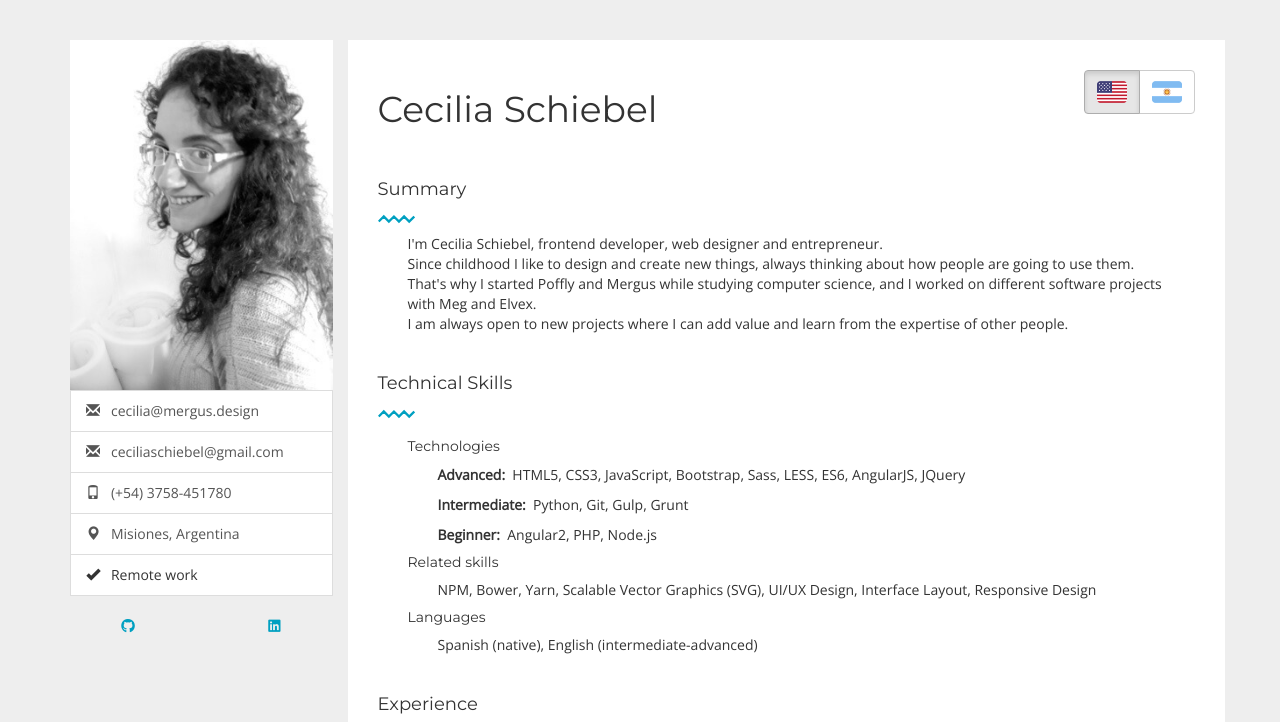
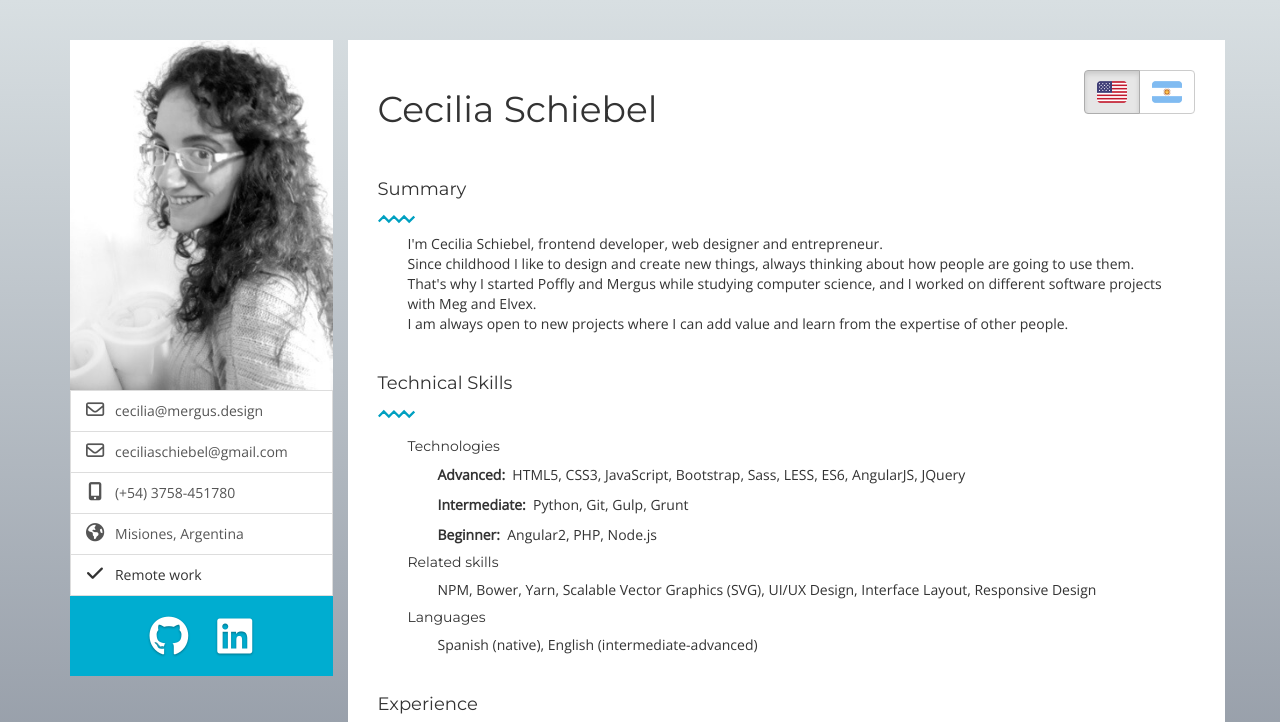
Before and after one commit to ceciliaschiebel/ceciliaschiebel.github.io, a plain HTML site: page index.html in a window 1280 px wide. Shown: the top 722 px of the page. Drawn offline with nearby package versions, Linux system fonts and the light colour scheme.

Commit message:
add links, change styles

```diff
--- a/css/style.css
+++ b/css/style.css
@@ -2,7 +2,9 @@
  * resume
  */
 body {
-  background: #EEEEEE;
+  background: #d8dfe2;
+  background: -webkit-linear-gradient(to bottom, #d8dfe2, #283048);
+  background: linear-gradient(to bottom, #d8dfe2, #283048);
   font-family: 'Open Sans', sans-serif;
   padding: 40px 0;
   color: #333;
@@ -25,13 +27,54 @@ a:focus {
 }
 #content-left {
   max-width: 300px;
+  margin-bottom: 20px;
 }
-#content-left .list-group-item {
+#content-left .list-group {
+  margin-bottom: 0;
+}
+#content-left .list-group .list-group-item {
   border-radius: 0px;
 }
-#content-left a:hover {
+#content-left .list-group .list-group-item .fa {
+  min-width: 18px;
+  text-align: center;
+  font-size: 1.3em;
+}
+#content-left .list-group .list-group-item .fa.fa-mobile {
+  font-size: 1.3em;
+}
+#content-left .list-group a:hover {
   background-color: #00a0c1;
   color: white;
+}
+#content-left .list-group #tagRelocation {
+  -webkit-transition: all 1.4s ease-in-out;
+  -o-transition: all 1.4s ease-in-out;
+  -moz-transition: all 1.4s ease-in-out;
+}
+#content-left .network-links {
+  box-sizing: border-box;
+  background-color: #00add0;
+  color: white;
+  padding: 15px;
+  height: 80px;
+  display: flex;
+  justify-content: center;
+  align-items: center;
+}
+#content-left .network-links a {
+  color: white;
+  transition: all 0.3s cubic-bezier(0.25, 0.8, 0.25, 1);
+}
+#content-left .network-links a .fa {
+  font-size: 40px;
+  text-shadow: 0 1px 3px rgba(0, 0, 0, 0.12), 0 1px 2px rgba(0, 0, 0, 0.24);
+}
+#content-left .network-links a:hover .fa {
+  transform: scale3d(1.05, 1.05, 1.05);
+}
+#content-left .network-links a:hover .fa::before {
+  text-shadow: 0 10px 20px rgba(0, 0, 0, 0.05), 0 3px 2px rgba(0, 0, 0, 0.22);
 }
 #content-right {
   background-color: white;
@@ -78,3 +121,17 @@ a:focus {
 }
 /* Medium devices (desktops, 992px and up) */
 /* Large devices (large desktops, 1200px and up) */
+@keyframes pulse {
+  from {
+    transform: scale3d(1, 1, 1);
+  }
+  50% {
+    transform: scale3d(1.05, 1.05, 1.05);
+  }
+  to {
+    transform: scale3d(1, 1, 1);
+  }
+}
+.pulse {
+  animation-name: pulse;
+}
--- a/index.html
+++ b/index.html
@@ -38,23 +38,23 @@
                     <!--datos-->
                     <ul class="list-group">
                         <a href="mailto:cecilia@mergus.design?subject=Consulta%20CV" target="_blank" class="list-group-item">
-                            <span class="glyphicon glyphicon-envelope"></span>
+                            <span class="fa fa-envelope-o"></span>
                             <span>&nbsp cecilia@mergus.design</span>
                         </a>
                         <a href="mailto:ceciliaschiebel@gmail.com?subject=Consulta%20CV" target="_blank" class="list-group-item">
-                            <span class="glyphicon glyphicon-envelope"></span>
+                            <span class="fa fa-envelope-o"></span>
                             <span>&nbsp ceciliaschiebel@gmail.com</span>
                         </a>
                         <a href="tel:+54 3758 451780" target="_blank" class="list-group-item">
-                            <span class="glyphicon glyphicon-phone"></span>
+                            <span class="fa fa-mobile"></span>
                             <span>&nbsp (+54) 3758-451780</span>
                         </a>
                         <a href="https://goo.gl/maps/iNNcMtDa2sG2" target="_blank" class="list-group-item">
-                            <span class="glyphicon glyphicon-map-marker"></span>
+                            <span class="fa fa-globe"></span>
                             <span>&nbsp Misiones, Argentina</span>
                         </a>
                         <li class="list-group-item">
-                            <span class="glyphicon glyphicon-ok"></span>
+                            <span class="fa fa-check"></span>
                             <span id="tagRelocation">&nbsp Remote work</span>
                         </li>
                     </ul>
@@ -62,12 +62,12 @@
 
                         <div class="row">
                             <div class="col-xs-6 text-center">
-                                <a href="">
+                                <a href="https://github.com/ceciliaschiebel/" target="_blank">
                                     <i class="fa fa-github"></i>
                                 </a>
                             </div>
                             <div class="col-xs-6 text-center">
-                                <a href="">
+                                <a href="https://www.linkedin.com/in/ceciliaschiebel/" target="_blank">
                                     <i class="fa fa-linkedin-square"></i>
                                 </a>
                             </div>
--- a/js/translate-btn.js
+++ b/js/translate-btn.js
@@ -126,9 +126,12 @@
   var btnEsp = document.getElementById('btnEsp')
 
   var toEnglish = function () {
+    // document.getElementById('tagRelocation').style.opacity = '0'
+    // setTimeout(function () { document.getElementById('tagRelocation').style.opacity = '1' }, 1000)
     if (btnEsp.classList.contains('active')) {
       btnEng.classList.add('active')
       btnEsp.classList.remove('active')
+
 
       Object.keys(engTranslation).forEach(function (key) {
         var value = engTranslation[key]
```
Also changed, not shown: css/style.min.css.
